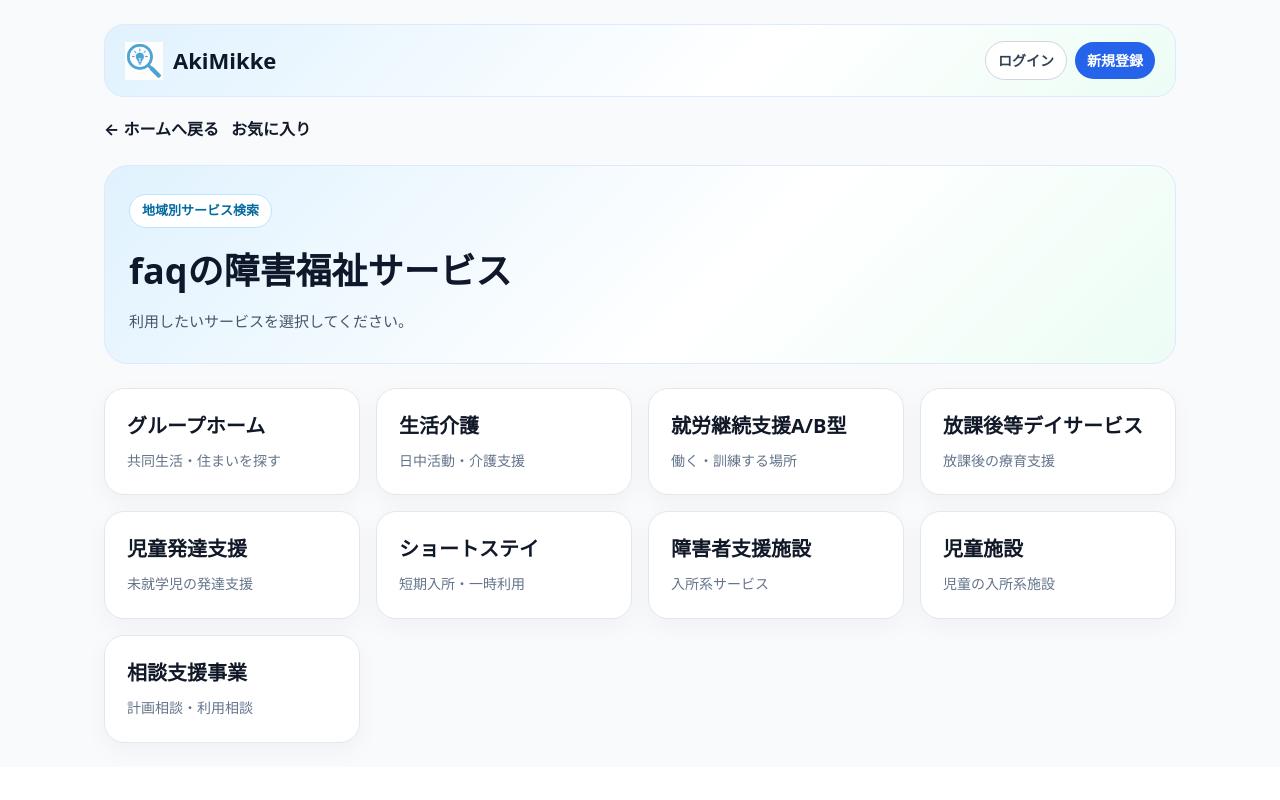
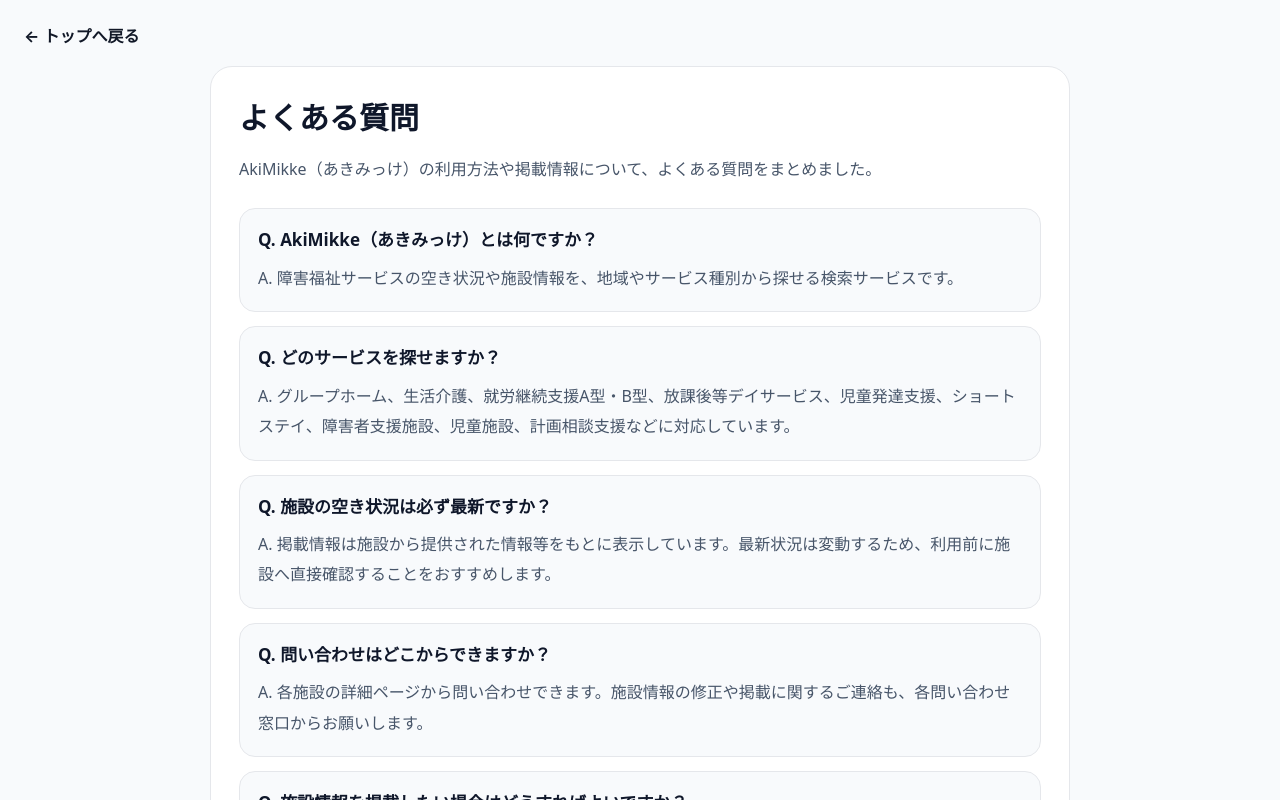
Before and after one commit to akimikke/akimikke-web, a Next.js app: page /jp/faq in a window 1280 px wide. Shown: the top 800 px of the page. Built offline with nearby package versions, Linux system fonts and the light colour scheme; no server answers.

Commit message:
add about and faq pages

```diff
--- /dev/null
+++ b/app/jp/about/page.tsx
@@ -0,0 +1,122 @@
+import Link from "next/link";
+
+export const metadata = {
+  title: "運営法人｜AkiMikke（あきみっけ）",
+  description:
+    "AkiMikke（あきみっけ）の運営法人情報です。障害福祉サービスの空き状況検索サイトを運営するアオコマ合同会社の概要を掲載しています。",
+};
+
+export default function AboutPage() {
+  return (
+    <main style={pageStyle}>
+      <Link href="/" style={backStyle}>← トップへ戻る</Link>
+
+      <section style={cardStyle}>
+        <h1 style={titleStyle}>運営法人</h1>
+        <p style={leadStyle}>
+          AkiMikke（あきみっけ）は、障害福祉サービスの空き状況を探しやすくするための情報検索サービスです。
+        </p>
+
+        <dl style={listStyle}>
+          <div style={rowStyle}>
+            <dt style={termStyle}>法人名</dt>
+            <dd style={descStyle}>アオコマ合同会社</dd>
+          </div>
+
+          <div style={rowStyle}>
+            <dt style={termStyle}>所在地</dt>
+            <dd style={descStyle}>〒108-0074 東京都港区高輪1-16-12</dd>
+          </div>
+
+          <div style={rowStyle}>
+            <dt style={termStyle}>代表者</dt>
+            <dd style={descStyle}>代表社員　小林栄太</dd>
+          </div>
+
+          <div style={rowStyle}>
+            <dt style={termStyle}>設立</dt>
+            <dd style={descStyle}>2020年2月13日</dd>
+          </div>
+
+          <div style={rowStyle}>
+            <dt style={termStyle}>事業内容</dt>
+            <dd style={descStyle}>
+              福祉サービス検索アプリ・Webサービス「AkiMikke」の企画、開発、運営
+            </dd>
+          </div>
+        </dl>
+
+        <p style={noteStyle}>
+          掲載情報の修正依頼、サービスに関するお問い合わせは、各お問い合わせ窓口よりご連絡ください。
+        </p>
+      </section>
+    </main>
+  );
+}
+
+const pageStyle = {
+  minHeight: "100vh",
+  padding: 24,
+  background: "#f8fafc",
+  fontFamily: "system-ui, -apple-system",
+};
+
+const backStyle = {
+  display: "inline-block",
+  marginBottom: 18,
+  color: "#111827",
+  textDecoration: "none",
+  fontWeight: 700,
+};
+
+const cardStyle = {
+  maxWidth: 860,
+  margin: "0 auto",
+  padding: 28,
+  borderRadius: 22,
+  background: "#fff",
+  border: "1px solid #e5e7eb",
+};
+
+const titleStyle = {
+  margin: 0,
+  fontSize: 30,
+  fontWeight: 900,
+  color: "#0f172a",
+};
+
+const leadStyle = {
+  marginTop: 14,
+  color: "#475569",
+  lineHeight: 1.9,
+};
+
+const listStyle = {
+  marginTop: 24,
+};
+
+const rowStyle = {
+  display: "grid",
+  gridTemplateColumns: "140px 1fr",
+  gap: 16,
+  padding: "14px 0",
+  borderBottom: "1px solid #e5e7eb",
+};
+
+const termStyle = {
+  fontWeight: 900,
+  color: "#334155",
+};
+
+const descStyle = {
+  margin: 0,
+  color: "#111827",
+  lineHeight: 1.8,
+};
+
+const noteStyle = {
+  marginTop: 22,
+  color: "#64748b",
+  fontSize: 14,
+  lineHeight: 1.8,
+};
--- /dev/null
+++ b/app/jp/faq/page.tsx
@@ -0,0 +1,121 @@
+import Link from "next/link";
+
+export const metadata = {
+  title: "FAQ｜AkiMikke（あきみっけ）",
+  description:
+    "AkiMikke（あきみっけ）のよくある質問です。障害福祉サービスの空き状況検索、施設情報、問い合わせ方法、掲載情報について説明しています。",
+};
+
+const FAQS = [
+  {
+    q: "AkiMikke（あきみっけ）とは何ですか？",
+    a: "障害福祉サービスの空き状況や施設情報を、地域やサービス種別から探せる検索サービスです。",
+  },
+  {
+    q: "どのサービスを探せますか？",
+    a: "グループホーム、生活介護、就労継続支援A型・B型、放課後等デイサービス、児童発達支援、ショートステイ、障害者支援施設、児童施設、計画相談支援などに対応しています。",
+  },
+  {
+    q: "施設の空き状況は必ず最新ですか？",
+    a: "掲載情報は施設から提供された情報等をもとに表示しています。最新状況は変動するため、利用前に施設へ直接確認することをおすすめします。",
+  },
+  {
+    q: "問い合わせはどこからできますか？",
+    a: "各施設の詳細ページから問い合わせできます。施設情報の修正や掲載に関するご連絡も、各問い合わせ窓口からお願いします。",
+  },
+  {
+    q: "施設情報を掲載したい場合はどうすればよいですか？",
+    a: "AkiMikkeの登録フォームから施設情報をご登録ください。内容確認後、掲載・更新を行います。",
+  },
+  {
+    q: "利用料金はかかりますか？",
+    a: "検索・閲覧は無料で利用できます。施設掲載や事業所向け機能については、別途案内する場合があります。",
+  },
+];
+
+export default function FaqPage() {
+  return (
+    <main style={pageStyle}>
+      <Link href="/" style={backStyle}>← トップへ戻る</Link>
+
+      <section style={cardStyle}>
+        <h1 style={titleStyle}>よくある質問</h1>
+        <p style={leadStyle}>
+          AkiMikke（あきみっけ）の利用方法や掲載情報について、よくある質問をまとめました。
+        </p>
+
+        <div style={faqWrapStyle}>
+          {FAQS.map((item) => (
+            <section key={item.q} style={faqItemStyle}>
+              <h2 style={questionStyle}>Q. {item.q}</h2>
+              <p style={answerStyle}>A. {item.a}</p>
+            </section>
+          ))}
+        </div>
+      </section>
+    </main>
+  );
+}
+
+const pageStyle = {
+  minHeight: "100vh",
+  padding: 24,
+  background: "#f8fafc",
+  fontFamily: "system-ui, -apple-system",
+};
+
+const backStyle = {
+  display: "inline-block",
+  marginBottom: 18,
+  color: "#111827",
+  textDecoration: "none",
+  fontWeight: 700,
+};
+
+const cardStyle = {
+  maxWidth: 860,
+  margin: "0 auto",
+  padding: 28,
+  borderRadius: 22,
+  background: "#fff",
+  border: "1px solid #e5e7eb",
+};
+
+const titleStyle = {
+  margin: 0,
+  fontSize: 30,
+  fontWeight: 900,
+  color: "#0f172a",
+};
+
+const leadStyle = {
+  marginTop: 14,
+  color: "#475569",
+  lineHeight: 1.9,
+};
+
+const faqWrapStyle = {
+  marginTop: 24,
+  display: "grid",
+  gap: 14,
+};
+
+const faqItemStyle = {
+  padding: 18,
+  borderRadius: 16,
+  background: "#f8fafc",
+  border: "1px solid #e5e7eb",
+};
+
+const questionStyle = {
+  margin: 0,
+  fontSize: 17,
+  fontWeight: 900,
+  color: "#0f172a",
+};
+
+const answerStyle = {
+  margin: "10px 0 0",
+  color: "#475569",
+  lineHeight: 1.9,
+};
--- a/app/page.tsx
+++ b/app/page.tsx
@@ -294,6 +294,15 @@
             </a>
           </div>
         </section>
+        <footer style={footerStyle}>
+          <div style={footerLinksStyle}>
+            <Link href="/jp/about" style={footerLinkStyle}>運営法人</Link>
+            <Link href="/jp/faq" style={footerLinkStyle}>FAQ</Link>
+            <Link href="/jp/terms" style={footerLinkStyle}>利用規約</Link>
+            <Link href="/jp/privacy" style={footerLinkStyle}>プライバシーポリシー</Link>
+          </div>
+          <p style={footerCopyStyle}>© Aokoma LLC. AkiMikke</p>
+        </footer>
       </main>
     </>
   );
@@ -563,3 +572,30 @@
   textAlign: "center",
   border: "1px solid #d1d5db",
 };
+
+const footerStyle: CSSProperties = {
+  maxWidth: 1120,
+  margin: "32px auto 0",
+  padding: "24px 0 8px",
+  color: "#64748b",
+};
+
+const footerLinksStyle: CSSProperties = {
+  display: "flex",
+  flexWrap: "wrap",
+  gap: 14,
+  justifyContent: "center",
+};
+
+const footerLinkStyle: CSSProperties = {
+  color: "#334155",
+  textDecoration: "none",
+  fontWeight: 700,
+  fontSize: 14,
+};
+
+const footerCopyStyle: CSSProperties = {
+  marginTop: 14,
+  textAlign: "center",
+  fontSize: 12,
+};
```
